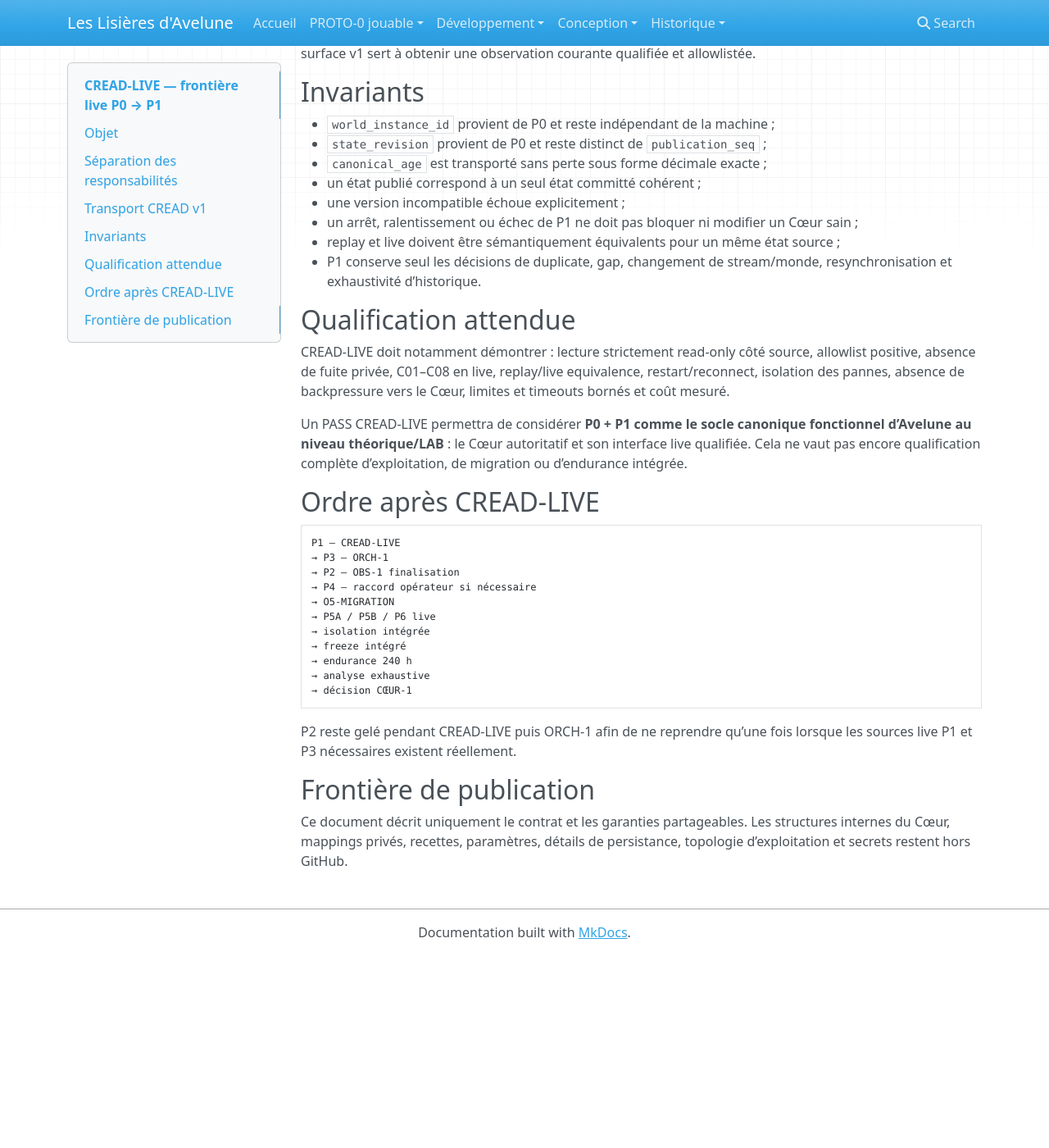
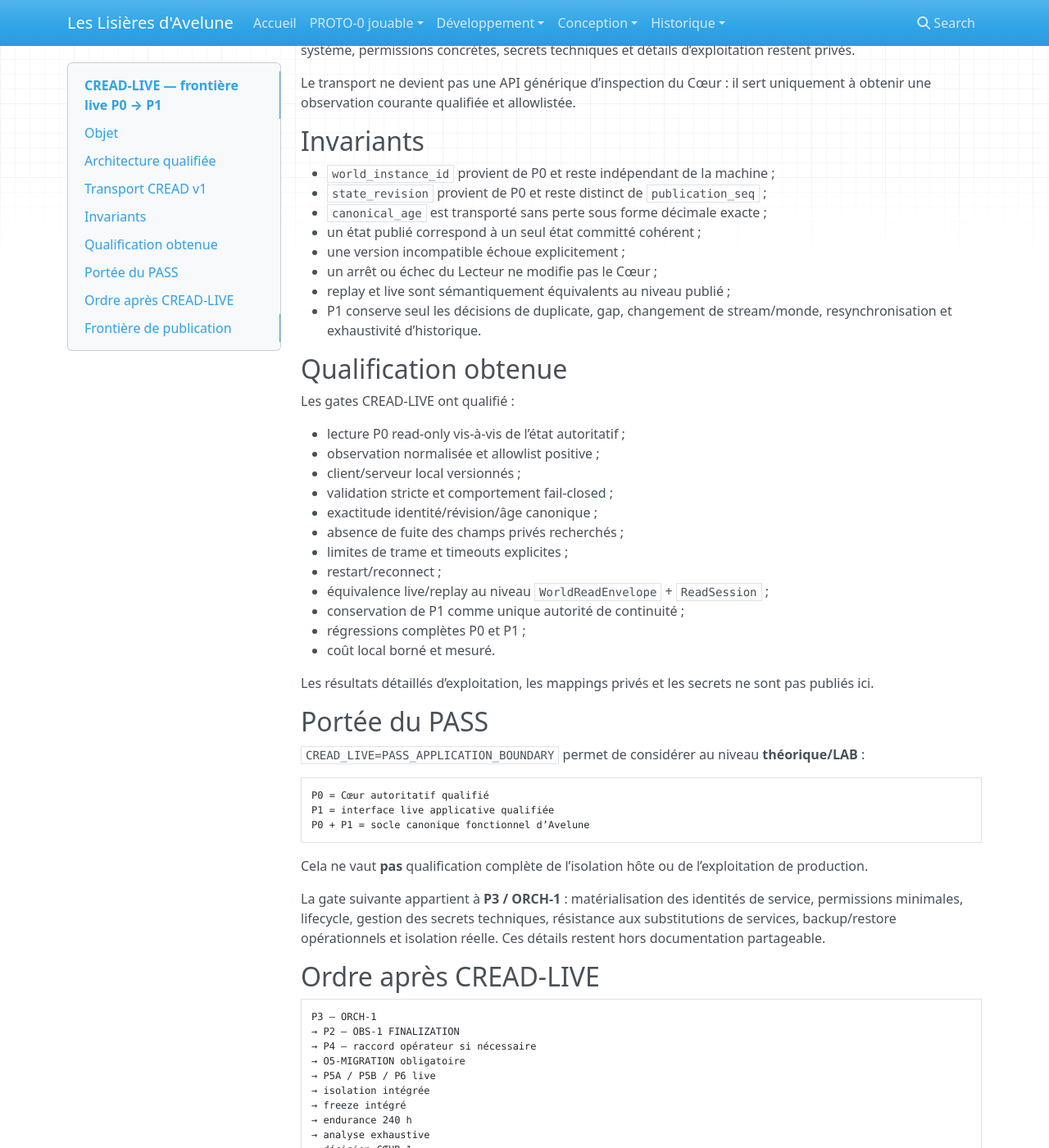
Before and after one commit to Abeliome-Officiel/les-lisieres-avelune, an MkDocs documentation site: the page built from docs/development/CREAD_LIVE_ARCHITECTURE_2026-08-22.md, in a window 1280 px wide and 1400 px high, scrolled down 1071 px. Shown: the whole window at 82% size. Built offline with MkDocs 1.6.1, drawn with Linux system fonts in a browser that asks for light colours; nearby versions of some CDN libraries; before the commit the page ends 2236 px from its top, so only the background shows below that; some of the changed text lies outside the part shown.

Commit message:
docs: record CREAD-LIVE application pass

````diff
--- a/docs/development/CREAD_LIVE_ARCHITECTURE_2026-08-22.md
+++ b/docs/development/CREAD_LIVE_ARCHITECTURE_2026-08-22.md
@@ -1,47 +1,51 @@
 # CREAD-LIVE — frontière live P0 → P1
 
-> Statut : cadrage architectural partageable — 22 août 2026
-> Implémentation et qualification : en cours dans P1 / Lecteur du Cœur.
+> Statut : **PASS — frontière applicative qualifiée** — 22 août 2026
+> La qualification système du déploiement reste une gate P3 / ORCH-1.
 
 ## Objet
 
 P0 porte l’état canonique d’une Avelune. P1 est le read plane durable qui publie une projection autorisée et porte l’autorité de continuité de publication.
 
-CREAD-LIVE doit raccorder ces deux responsabilités sans transformer P1 en lecteur des structures privées du Cœur et sans créer une seconde autorité.
+CREAD-LIVE raccorde ces deux responsabilités sans transformer P1 en lecteur des structures privées du Cœur et sans créer une seconde autorité.
 
-## Séparation des responsabilités
+## Architecture qualifiée
 
 ```text
 P0 / Cœur
 état canonique committé
         ↓
-frontière privée de lecture
+frontière privée de lecture read-only
 validation + normalisation + allowlist
+        ↓
+observation CREAD versionnée
         ↓
 transport local remplaçable
         ↓
 P1 / Lecteur
-publication + session + continuité
+validation + publication + session + continuité
         ↓
 modules aval
 ```
 
-Principes :
+Principes qualifiés :
 
 - P0 reste l’unique autorité canonique ;
 - P1 reste l’unique autorité de continuité de publication ;
 - P1 ne lit pas directement le stockage privé du Cœur ;
+- le raw state ne franchit pas la frontière P1 ;
 - la projection positive est construite avant la frontière P1 ;
+- les identifiants exposés sont opaques et ne révèlent pas les identifiants ou coordonnées privés du Cœur ;
 - aucune seed, RNG, recette, causalité privée, structure de persistance ou donnée non nécessaire ne franchit cette frontière ;
 - le protocole de transport est remplaçable et ne définit pas la sémantique du contrat.
 
 ## Transport CREAD v1
 
-L’implémentation v1 retient une communication locale par **Unix Domain Socket**, en request/response et avec un message JSON UTF-8 versionné.
+CREAD v1 utilise une communication locale par **Unix Domain Socket**, en request/response et avec un message JSON UTF-8 versionné.
 
-Ce choix vise une surface locale minimale et une séparation effective des privilèges sans ajouter de listener réseau ou de broker. Les chemins runtime, comptes système, permissions concrètes et détails d’exploitation restent privés.
+Ce choix conserve une surface locale minimale sans listener réseau ni broker. Les chemins runtime, comptes système, permissions concrètes, secrets techniques et détails d’exploitation restent privés.
 
-Le transport ne doit jamais devenir une API générique permettant d’interroger les internes du Cœur. La surface v1 sert à obtenir une observation courante qualifiée et allowlistée.
+Le transport ne devient pas une API générique d’inspection du Cœur : il sert uniquement à obtenir une observation courante qualifiée et allowlistée.
 
 ## Invariants
 
@@ -50,24 +54,50 @@ Le transport ne doit jamais devenir une API générique permettant d’interroge
 - `canonical_age` est transporté sans perte sous forme décimale exacte ;
 - un état publié correspond à un seul état committé cohérent ;
 - une version incompatible échoue explicitement ;
-- un arrêt, ralentissement ou échec de P1 ne doit pas bloquer ni modifier un Cœur sain ;
-- replay et live doivent être sémantiquement équivalents pour un même état source ;
+- un arrêt ou échec du Lecteur ne modifie pas le Cœur ;
+- replay et live sont sémantiquement équivalents au niveau publié ;
 - P1 conserve seul les décisions de duplicate, gap, changement de stream/monde, resynchronisation et exhaustivité d’historique.
 
-## Qualification attendue
+## Qualification obtenue
 
-CREAD-LIVE doit notamment démontrer : lecture strictement read-only côté source, allowlist positive, absence de fuite privée, C01–C08 en live, replay/live equivalence, restart/reconnect, isolation des pannes, absence de backpressure vers le Cœur, limites et timeouts bornés et coût mesuré.
+Les gates CREAD-LIVE ont qualifié :
 
-Un PASS CREAD-LIVE permettra de considérer **P0 + P1 comme le socle canonique fonctionnel d’Avelune au niveau théorique/LAB** : le Cœur autoritatif et son interface live qualifiée. Cela ne vaut pas encore qualification complète d’exploitation, de migration ou d’endurance intégrée.
+- lecture P0 read-only vis-à-vis de l’état autoritatif ;
+- observation normalisée et allowlist positive ;
+- client/serveur local versionnés ;
+- validation stricte et comportement fail-closed ;
+- exactitude identité/révision/âge canonique ;
+- absence de fuite des champs privés recherchés ;
+- limites de trame et timeouts explicites ;
+- restart/reconnect ;
+- équivalence live/replay au niveau `WorldReadEnvelope` + `ReadSession` ;
+- conservation de P1 comme unique autorité de continuité ;
+- régressions complètes P0 et P1 ;
+- coût local borné et mesuré.
+
+Les résultats détaillés d’exploitation, les mappings privés et les secrets ne sont pas publiés ici.
+
+## Portée du PASS
+
+`CREAD_LIVE=PASS_APPLICATION_BOUNDARY` permet de considérer au niveau **théorique/LAB** :
+
+```text
+P0 = Cœur autoritatif qualifié
+P1 = interface live applicative qualifiée
+P0 + P1 = socle canonique fonctionnel d’Avelune
+```
+
+Cela ne vaut **pas** qualification complète de l’isolation hôte ou de l’exploitation de production.
+
+La gate suivante appartient à **P3 / ORCH-1** : matérialisation des identités de service, permissions minimales, lifecycle, gestion des secrets techniques, résistance aux substitutions de services, backup/restore opérationnels et isolation réelle. Ces détails restent hors documentation partageable.
 
 ## Ordre après CREAD-LIVE
 
 ```text
-P1 — CREAD-LIVE
-→ P3 — ORCH-1
-→ P2 — OBS-1 finalisation
+P3 — ORCH-1
+→ P2 — OBS-1 FINALIZATION
 → P4 — raccord opérateur si nécessaire
-→ O5-MIGRATION
+→ O5-MIGRATION obligatoire
 → P5A / P5B / P6 live
 → isolation intégrée
 → freeze intégré
@@ -76,8 +106,8 @@ P1 — CREAD-LIVE
 → décision CŒUR-1
 ```
 
-P2 reste gelé pendant CREAD-LIVE puis ORCH-1 afin de ne reprendre qu’une fois lorsque les sources live P1 et P3 nécessaires existent réellement.
+P2 reste gelé pendant ORCH-1 afin de ne reprendre qu’une fois lorsque les sources live P1 et P3 nécessaires existent réellement.
 
 ## Frontière de publication
 
-Ce document décrit uniquement le contrat et les garanties partageables. Les structures internes du Cœur, mappings privés, recettes, paramètres, détails de persistance, topologie d’exploitation et secrets restent hors GitHub.
+Ce document décrit uniquement les contrats, invariants et résultats agrégés partageables. Les structures internes du Cœur, mappings privés, recettes, paramètres, détails de persistance, topologie d’exploitation, permissions concrètes et secrets restent hors GitHub.
````
